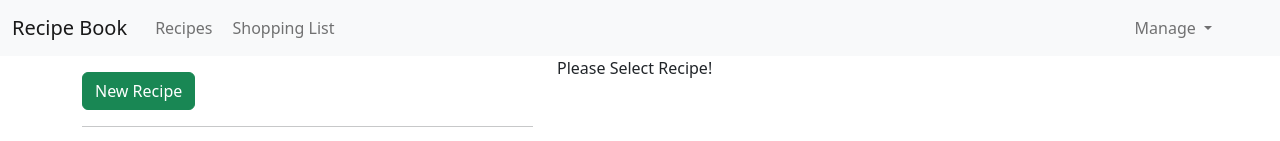
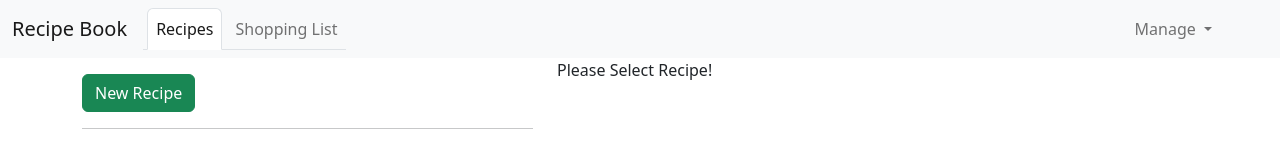
Before and after one commit to aljanjic/angular, an Angular app: page /recipes in a window 1280 px wide. Shown: the top 141 px of the page. Built offline with nearby package versions, Linux system fonts and the light colour scheme.

Commit message:
Removing href from a

```diff
--- a/src/app/header/header.component.html
+++ b/src/app/header/header.component.html
@@ -5,25 +5,24 @@
         <span class="navbar-toggler-icon"></span>
       </button>
       <div class="collapse navbar-collapse" id="navbarNavDropdown">
-        <ul class="navbar-nav">
-          <li class="nav-item ">
-            <!-- <a (click)="onRecipes()" class="nav-link ms-1" >Recipes</a> -->
-            <a [routerLink]="['/recipes']" class="nav-link ms-1">Recipes</a>
+        <ul class="navbar-nav nav-tabs">
+          <li class="nav-item active" >
+            <a [routerLink]="['/recipes']" class="nav-link ms-1" routerLinkActive="active">Recipes</a>
 
           </li>
-          <li class="nav-item">
-            <a [routerLink]="['/shopping-list']" class="nav-link ms-1">Shopping List</a>
+          <li class="nav-item active" >
+            <a [routerLink]="['/shopping-list']" class="nav-link ms-1" routerLinkActive="active">Shopping List</a>
           </li>
         </ul>
         <ul class="navbar-nav ms-auto me-5">
           <li class="nav-item dropdown">
-            <a class="nav-link dropdown-toggle" href="#" role="button" data-bs-toggle="dropdown" aria-expanded="false" appDropdown>
+            <a class="nav-link dropdown-toggle" style="cursor: pointer;" role="button" data-bs-toggle="dropdown" aria-expanded="false" appDropdown>
               Manage
             </a>
             <ul class="dropdown-menu" >
-              <li><a class="dropdown-item" href="#">Action</a></li>
-              <li><a class="dropdown-item" href="#">Another action</a></li>
-              <li><a class="dropdown-item" href="#">Something else here</a></li>
+              <li><a class="dropdown-item" style="cursor: pointer;">Action</a></li>
+              <li><a class="dropdown-item" style="cursor: pointer;">Another action</a></li>
+              <li><a class="dropdown-item" style="cursor: pointer;">Something else here</a></li>
             </ul>
           </li>
         </ul>
--- a/src/app/recipes/recipe-detail/recipe-detail.component.html
+++ b/src/app/recipes/recipe-detail/recipe-detail.component.html
@@ -20,8 +20,8 @@
             <button type="button" class="btn btn-primary dropdown-toggle" data-toggle="dropdown" aria-haspopup="true" aria-expanded="false" appDropdown> Manage Recipe </button>
             <ul class="dropdown-menu manage-drop" >
                 <li><a class="dropdown-item" style="cursor: pointer;" (click)="onAddToShoppingList()"> To Shopping List </a></li>
-                <li><a class="dropdown-item" href="#"> Edit Recipe </a></li>
-                <li><a class="dropdown-item" href="#"> Delete Recipe </a></li>
+                <li><a class="dropdown-item" style="cursor: pointer;"> Edit Recipe </a></li>
+                <li><a class="dropdown-item" style="cursor: pointer;"> Delete Recipe </a></li>
             </ul>
         </div>
     </div>
--- a/src/app/recipes/recipe-list/recipe-item/recipe-item.component.html
+++ b/src/app/recipes/recipe-list/recipe-item/recipe-item.component.html
@@ -1,4 +1,4 @@
-<a href="#" class="list-group-item clearfix" (click)="onSelected()">
+<a class="list-group-item clearfix" (click)="onSelected()" style="cursor: pointer;">
     <div class="card mb-3">
       <div class="row">
         <div class="col-md-8">
```
